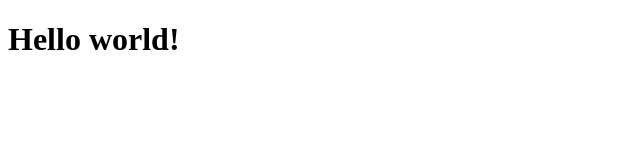
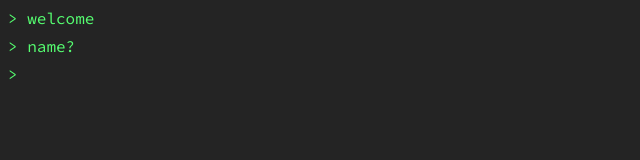
Before and after one commit to kelvinnguyen3196/thebatchat, a website: page public/html/index.html in a window 1280 px wide. Shown: the whole page, without its empty margins (0-640 px from the left). Drawn offline with Linux system fonts and the light colour scheme.

Commit message:
Created landing page
Seems to be mostly complete

```diff
--- a/public/css/style.css
+++ b/public/css/style.css
@@ -0,0 +1,44 @@
+@import url('https://fonts.googleapis.com/css2?family=Source+Code+Pro:wght@400;700&display=swap');
+
+:root {
+    --color-bg: #242424;
+    --color-text: #56FF71;
+}
+
+* {
+    box-sizing: border-box;
+}
+/* general styling */
+html {
+    font-size: 16px;
+    background-color: var(--color-bg);
+}
+
+p {
+    font-family: 'Source Code Pro', monospace;
+    font-size: 1rem;
+    color: var(--color-text);
+    margin: 0;
+}
+/* chat styling */
+.vertical-flex {
+    display: flex;
+    flex-direction: column;
+    gap: 0.5rem;
+}
+
+.flex {
+    display: flex;
+    white-space: pre-wrap;
+}
+
+input {
+    all: unset; /* remove all default styling */
+    flex-grow: 1;
+    color: var(--color-text);
+    font-family: 'Source Code Pro', monospace;
+}
+
+.invisible {
+    visibility: hidden;
+}
--- a/public/html/index.html
+++ b/public/html/index.html
@@ -4,10 +4,18 @@
     <meta charset="UTF-8">
     <meta http-equiv="X-UA-Compatible" content="IE=edge">
     <meta name="viewport" content="width=device-width, initial-scale=1.0">
-    <title>batchat</title>
+    <title>batchat - welcome</title>
     <link rel="stylesheet" href="../css/style.css">
+    <script src="../js/index.js" defer></script>
 </head>
 <body>
-    <h1>Hello world!</h1>
+    <div class="vertical-flex">
+        <p>> welcome</p>
+        <p>> name?</p>
+        <div class="flex">
+            <p>> </p>
+            <input type="text" id="name" maxlength="6">
+        </div>
+    </div>
 </body>
 </html>
--- /dev/null
+++ b/public/js/index.js
@@ -0,0 +1,9 @@
+// immediately focus input when page loads
+document.getElementById(`name`).focus();
+
+//
+document.getElementById(`name`).addEventListener('keydown', function(event) {
+    if(event.key === `Enter`) {
+
+    }
+});
--- a/script.js
+++ b/script.js
@@ -6,7 +6,7 @@ const app = express();
 app.use(express.static(path.join(__dirname, 'public')));
 
 app.use('/', (req, res) => {
-    res.sendFile(path.join(__dirname, 'public', 'index.html'));
+    res.sendFile(path.join(__dirname, 'public', 'html', 'index.html'));
 });
 
 const PORT = process.env.PORT || 3000;
```
